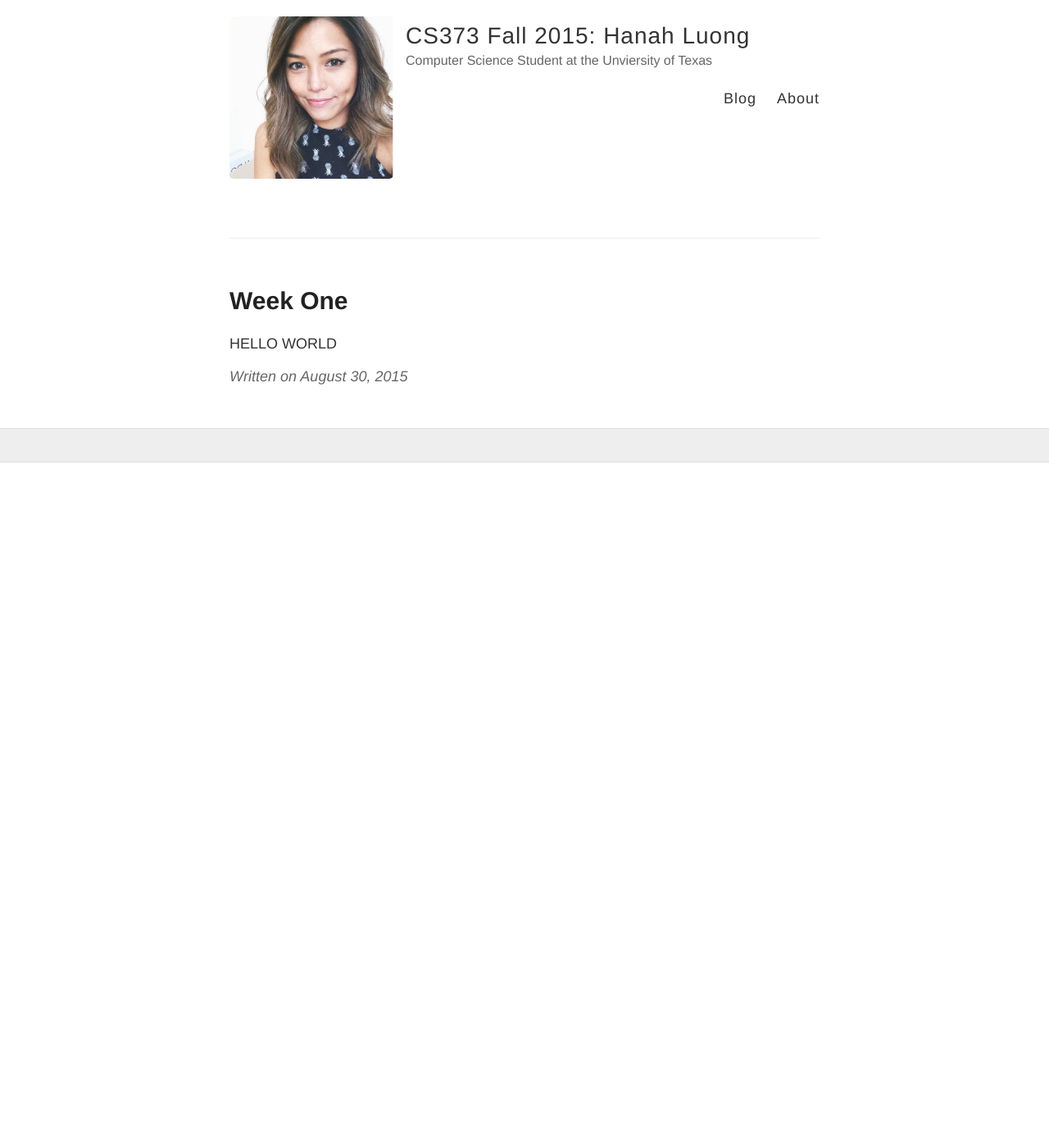
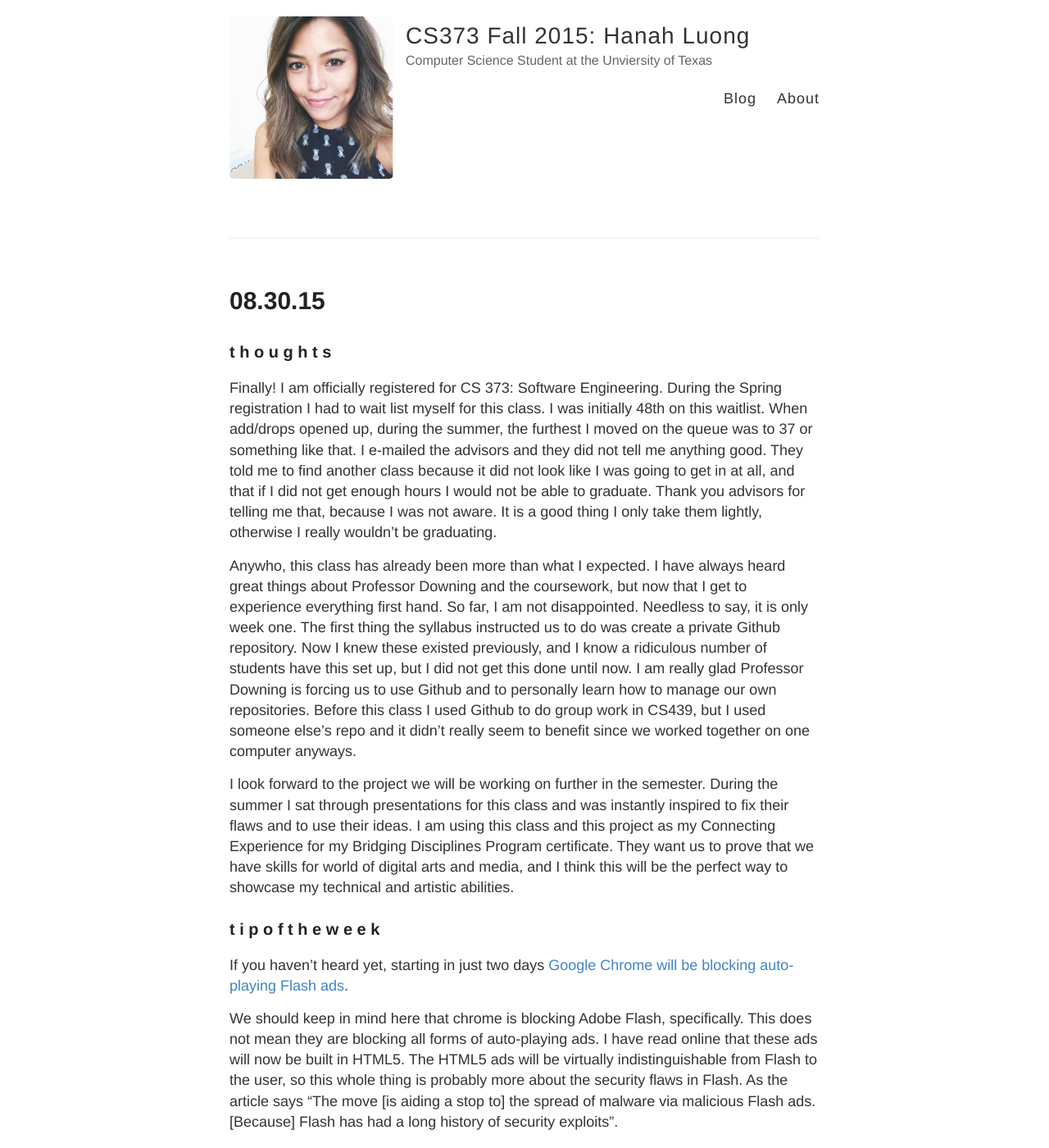
Before and after one commit to hearthanah/hanahsblog, a Jekyll site: the page built from _posts/2015-08-30-Week-One.md, in a window 1280 px wide and 1400 px high. Shown: the whole window at 82% size. Built offline with Jekyll 4.4.1, drawn with Linux system fonts in a browser that asks for light colours; Markdown is read by kramdown in place of the engine named in the settings.

Commit message:
added my blog entry 08/30

```diff
--- a/_posts/2015-08-30-Week-One.md
+++ b/_posts/2015-08-30-Week-One.md
@@ -1,8 +1,18 @@
 ---
 layout: post
-title: Week One
+title: 08.30.15
 
 ---
+<h3>t h o u g h t s</h3>
+Finally! I am officially registered for CS 373: Software Engineering. During the Spring registration I had to wait list myself for this class. I was initially 48th on this waitlist. When add/drops opened up, during the summer, the furthest I moved on the queue was to 37 or something like that. I e-mailed the advisors and they did not tell me anything good. They told me to find another class because it did not look like I was going to get in at all, and that if I did not get enough hours I would not be able to graduate. Thank you advisors for telling me that, because I was not aware. It is a good thing I only take them lightly, otherwise I really wouldn’t be graduating.
+
+Anywho, this class has already been more than what I expected. I have always heard great things about Professor Downing and the coursework, but now that I get to experience everything first hand. So far, I am not disappointed. Needless to say, it is only week one. The first thing the syllabus instructed us to do was create a private Github repository. Now I knew these existed previously, and I know a ridiculous number of students have this set up, but I did not get this done until now. I am really glad Professor Downing is forcing us to use Github and to personally learn how to manage our own repositories. Before this class I used Github to do group work in CS439, but I used someone else's repo and it didn’t really seem to benefit since we worked together on one computer anyways.
+
+I look forward to the project we will be working on further in the semester. During the summer I sat through presentations for this class and was instantly inspired to fix their flaws and to use their ideas. I am using this class and this project as my Connecting Experience for my Bridging Disciplines Program certificate. They want us to prove that we have skills for world of digital arts and media, and I think this will be the perfect way to showcase my technical and artistic abilities.
 
 
-HELLO WORLD
+<h3>t i p   o f   t h e   w e e k</h3>
+If you haven't heard yet, starting in just two days <a href="http://arstechnica.co.uk/information-technology/2015/08/google-chrome-will-block-auto-playing-flash-ads-from-september-1/">Google Chrome will be blocking auto-playing Flash ads</a>.
+
+We should keep in mind here that chrome is blocking Adobe Flash, specifically. This does not mean they are blocking all forms of auto-playing ads.
+I have read online that these ads will now be built in HTML5. The HTML5 ads will be virtually indistinguishable from Flash to the user, so this whole thing is probably more about the security flaws in Flash. As the article says "The move [is aiding a stop to] the spread of malware via malicious Flash ads. [Because] Flash has had a long history of security exploits".
```
